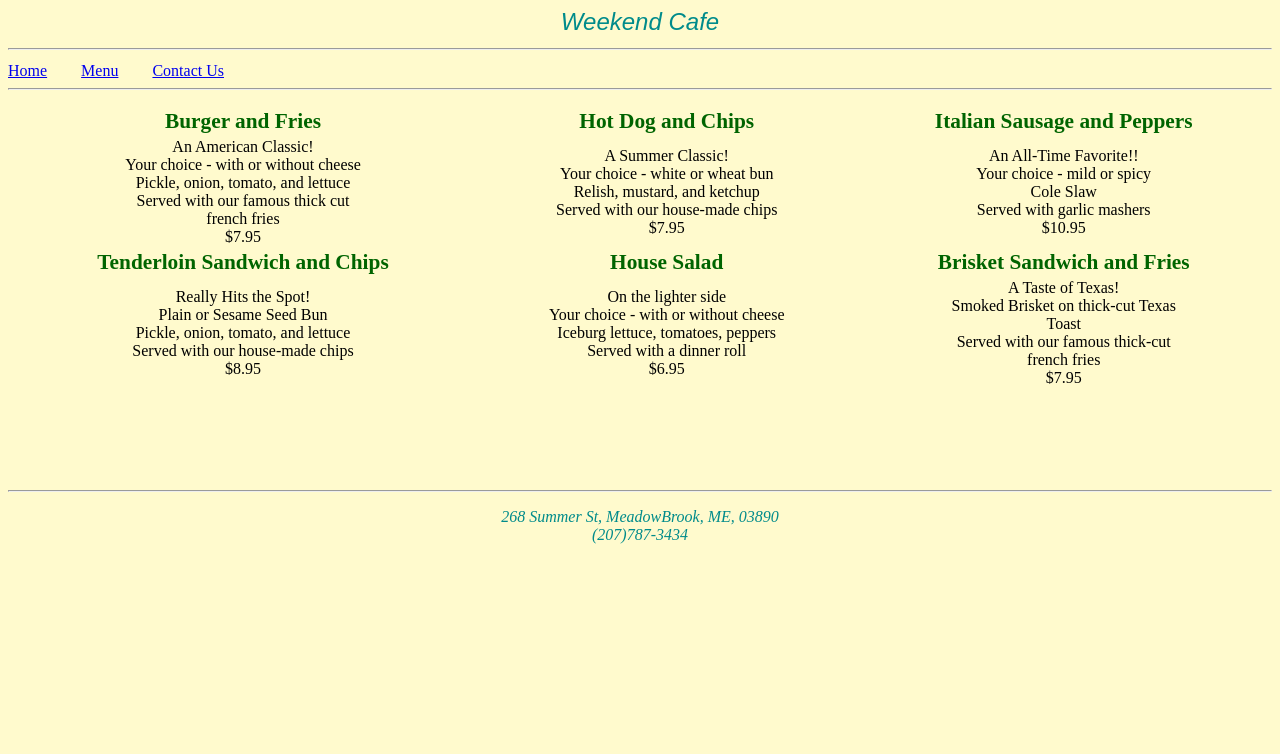
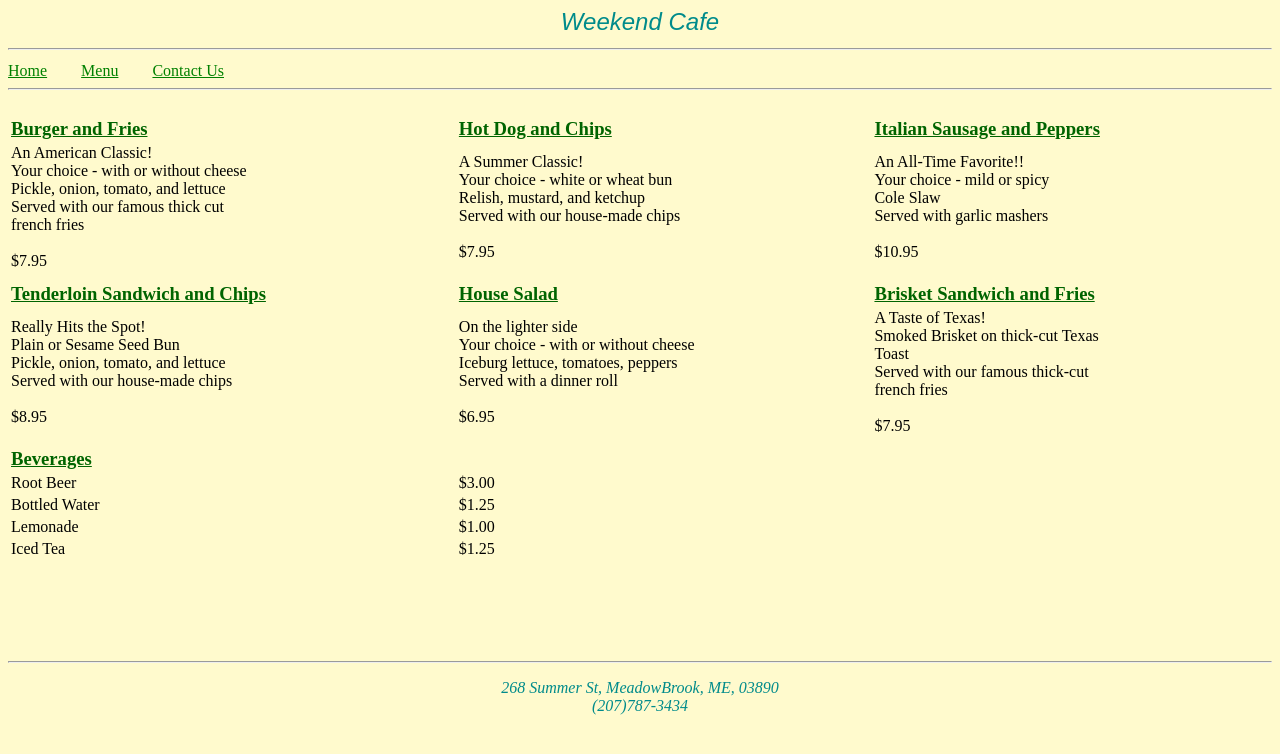
Before and after one commit to Loowho/IntroToHTML, a plain HTML site: page RestaurantMenu.html in a window 1280 px wide. Drawn offline with Linux system fonts and the light colour scheme.

Commit message:
Completed Restaurant lab V4

```diff
--- a/RestaurantMenu.html
+++ b/RestaurantMenu.html
@@ -3,29 +3,38 @@
     <head>
         <title>Weekend Cafe Menu</title>
         <style>
-            table, th, td {
-                text-align: center;
+            table {
+                text-align: left;
             }
             table {
                 width:100%;
                 margin-bottom:100px;
             }
             th {
-                font-size: 16pt;
+                font-size: 14pt;
                 color:darkgreen;
+                text-decoration: underline;
+                padding-right: 10px;
+                padding-top: 10px;
             }
-            a {
-                padding-right:30px;
+            td {
+                padding-right: 10px;
             }
             body {
                 background-color: lemonchiffon;
+            }
+            #beverageType {
+                text-align:left;
+                padding-left: 100px;
+                padding-bottom: 10px;
+
             }
         </style>
     </head>
     <link href="restaurantStyles.css"
     rel="stylesheet"
     type="text/css"/>
-    <body>
+    <body id="menu">
         <div>
             <header>
                 Weekend Cafe<hr/>
@@ -54,6 +63,7 @@
                                 Pickle, onion, tomato, and lettuce<br/>
                                 Served with our famous thick cut<br/>
                                 french fries<br/>
+                                <br/>
                                 $7.95
                             </td>
                             <td>
@@ -61,6 +71,7 @@
                                 Your choice - white or wheat bun<br/>
                                 Relish, mustard, and ketchup<br/>
                                 Served with our house-made chips<br/>
+                                <br/>
                                 $7.95
                             </td>
                             <td>
@@ -68,6 +79,7 @@
                                 Your choice - mild or spicy<br/>
                                 Cole Slaw<br/>
                                 Served with garlic mashers<br/>
+                                <br/>
                                 $10.95
                             </td>
                         </tr>
@@ -84,6 +96,7 @@
                                 Plain or Sesame Seed Bun<br/>
                                 Pickle, onion, tomato, and lettuce<br/>
                                 Served with our house-made chips<br/>
+                                <br/>
                                 $8.95
                             </td>
                             <td>
@@ -91,6 +104,7 @@
                                 Your choice - with or without cheese<br/>
                                 Iceburg lettuce, tomatoes, peppers<br/>
                                 Served with a dinner roll<br/>
+                                <br/>
                                 $6.95
                             </td>
                             <td>
@@ -99,10 +113,49 @@
                                 Toast<br/>
                                 Served with our famous thick-cut<br/>
                                 french fries<br/>
+                                <br/>
                                 $7.95
                             </td>
                         </tr>
                     </tbody>
+                    <tr>
+                        <th>Beverages</th>
+                        <th> </th>
+                    </tr>
+                    <tbody>
+                        <tr>
+                            <td>
+                                Root Beer
+                            </td>
+                            <td id=beveragePrice>
+                                $3.00
+                            </td>
+                        </tr>
+                        <tr>
+                            <td>
+                                Bottled Water
+                            </td>
+                            <td id=beveragePrice>
+                                $1.25
+                            </td>
+                        </tr>
+                        <tr>
+                            <td>
+                                Lemonade
+                            </td>
+                            <td id=beveragePrice>
+                                $1.00
+                            </td>
+                        </tr>
+                        <tr>
+                            <td>
+                                Iced Tea
+                            </td>
+                            <td id=beveragePrice>
+                                $1.25
+                            </td>
+                        </tr>
+                    </tdody>
                 </table><hr/>
             </p>
         </div>
--- a/restaurantStyles.css
+++ b/restaurantStyles.css
@@ -10,8 +10,18 @@ header{
 footer{
     font-size: 12pt;
 }
-/*body {
-    margin:auto;
-    height: 600px;
-    width: 600px; -->
+a:link {
+    text-decoration: underline;
+    padding-right: 30px;
+    color: green;
 }
+a:visited {
+    background-color: rebeccapurple;
+}
+a:hover {
+    font-weight: bold;
+}
+a:active {
+    text-decoration: none;
+    color: red;
+}
```
Also changed, not shown: RestaurantContactUs.html (+3 -3 lines), RestaurantHome.html (+4 -4 lines).
